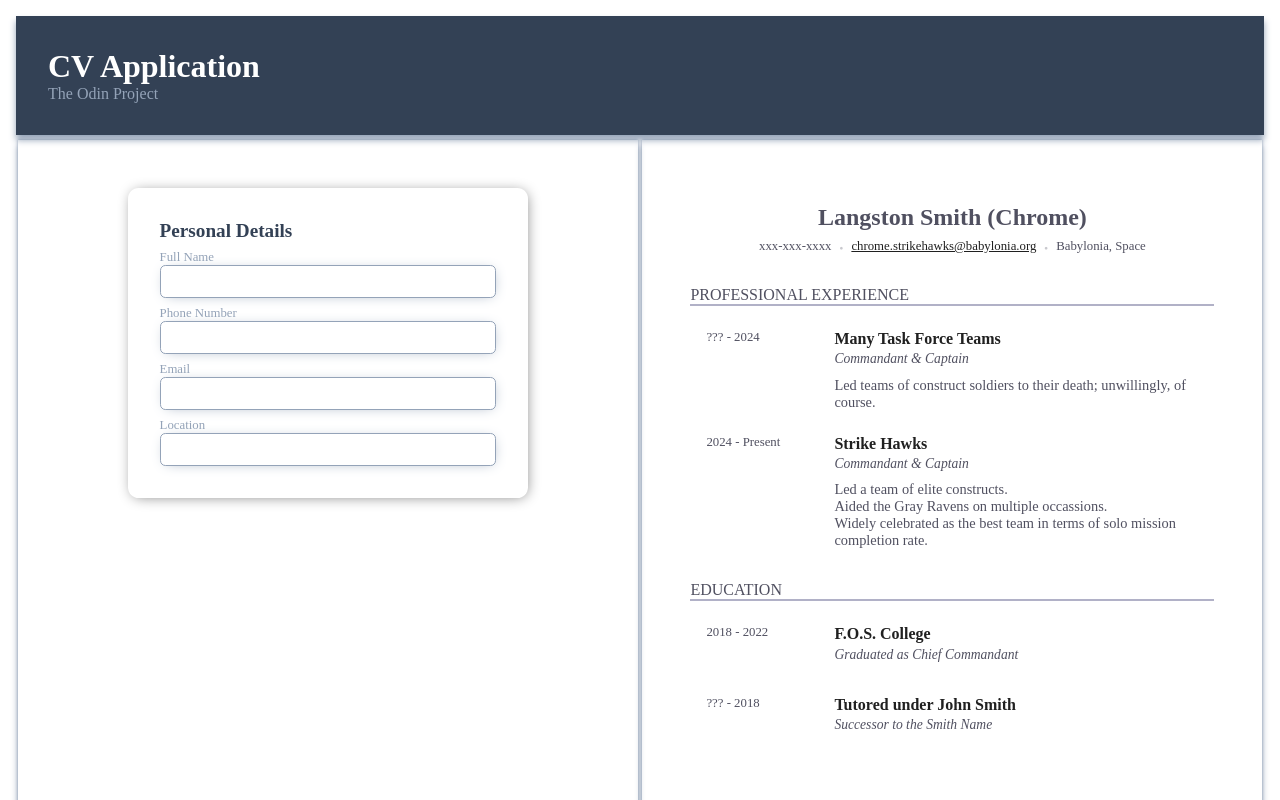
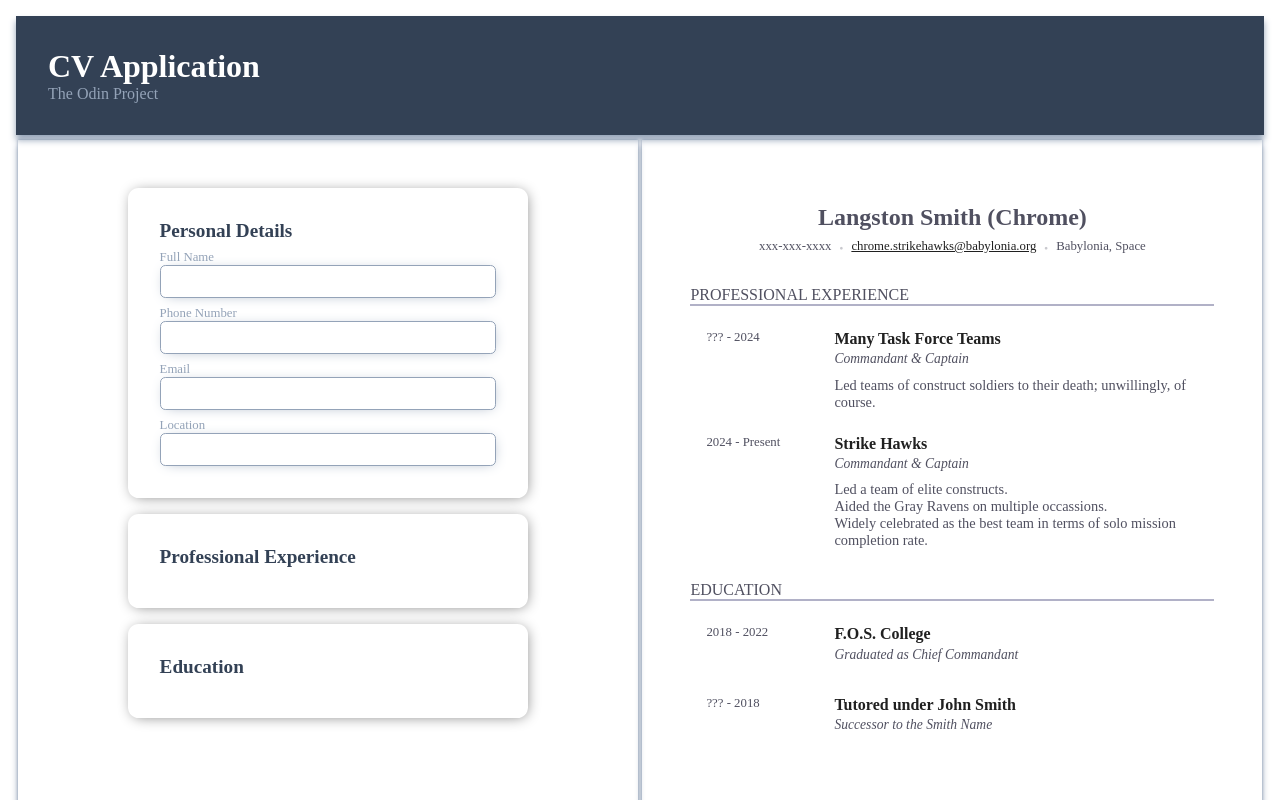
Before and after one commit to JWhales-AR/OdinCVApplication, a React (Vite) app: page / in a window 1280 px wide. Shown: the top 800 px of the page. Built offline with nearby package versions, Linux system fonts and the light colour scheme.

Commit message:
chore: Add empty placeholders for 'prof. exp.' and 'education'

```diff
--- a/src/components/Editor.jsx
+++ b/src/components/Editor.jsx
@@ -29,10 +29,28 @@ function EditorPersonalDetails() {
   );
 }
 
+function EditorProfessionalExperience() {
+  return (
+    <form id="editor-professional-experience" className="editor-column">
+      <p className="editor-column-header">Professional Experience</p>
+    </form>
+  );
+}
+
+function EditorEducation() {
+  return (
+    <form id="editor-education" className="editor-column">
+      <p className="editor-column-header">Education</p>
+    </form>
+  );
+}
+
 export default function Editor() {
   return (
     <section id="editor" className="editor-preview-column">
       <EditorPersonalDetails />
+      <EditorProfessionalExperience />
+      <EditorEducation />
     </section>
   );
 }
```
